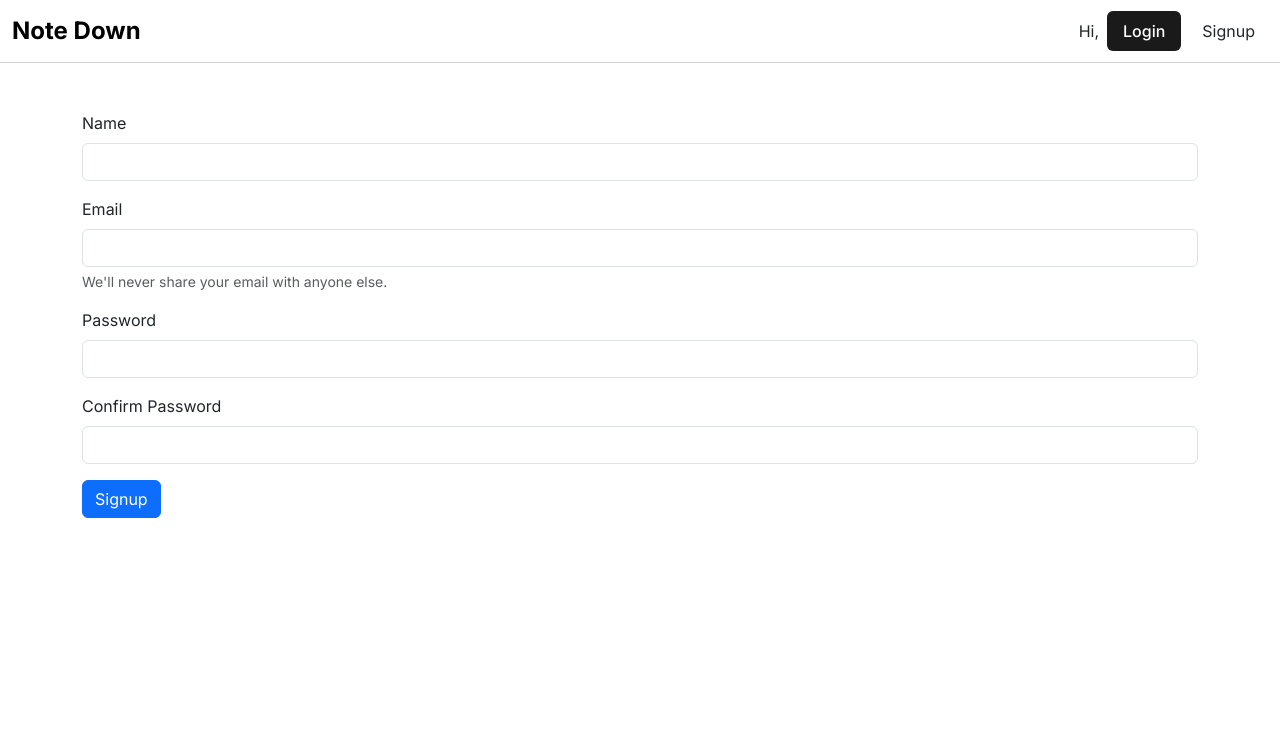
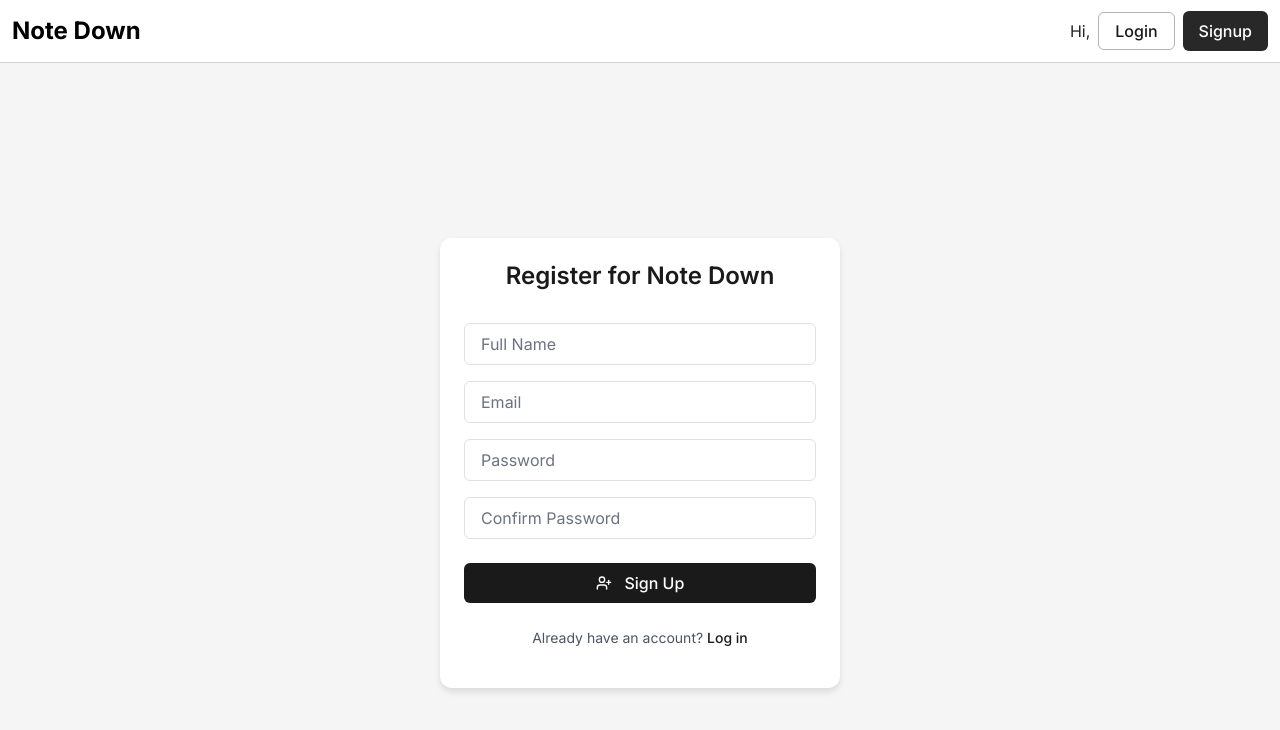
Before and after one commit to ManoharBari/Notebook-App, a React (Vite) app: page /signup in a window 1280 px wide. Shown: the top 730 px of the page. Built offline with nearby package versions, Linux system fonts and the light colour scheme.

Commit message:
updated file 14-12-24

```diff
--- a/src/components/Login.jsx
+++ b/src/components/Login.jsx
@@ -21,7 +21,7 @@ function Login() {
     <>
       <div className="contain">
         <div className="formWrapper">
-          <h1 className="title">Login to Note Down</h1>
+          <h1 className="title">Continue to Note Down</h1>
           <form onSubmit={handleSubmit} className="form">
             <div className="inputGroup">
               <input
@@ -46,8 +46,8 @@ function Login() {
               />
             </div>
             <button type="submit" className="button">
+              <LogIn size={16} />
               <span>Login</span>
-              <LogIn className="icon" size={20} />
             </button>
           </form>
           <p className="switchPrompt">
--- a/src/components/Navbar.jsx
+++ b/src/components/Navbar.jsx
@@ -41,8 +41,8 @@ function Navbar() {
 
                         {!localStorage.getItem("token") ?
                             <div>
-                                <Link to="/login" className='btn loginbtn mx-2' type='button'>Login</Link>
-                                <Link to="/signup" className='btn signupbtn' type='button'>Signup</Link>
+                                <Link to="/login" className='loginbtn mx-2' type='button'>Login</Link>
+                                <Link to="/signup" className='signupbtn' type='button'>Signup</Link>
                             </div> : <button onClick={Logout} className='btn'>
                                 <div className="icon"><LogOut size={16} /></div></button>}
                     </div>
--- a/src/components/Notes.jsx
+++ b/src/components/Notes.jsx
@@ -83,8 +83,8 @@ function Notes() {
                             </form>
                         </div>
                         <div className="modal-footer">
-                            <button type="button" ref={refClose} className="btn action-btn upbtn-close" data-bs-dismiss="modal">Close</button>
-                            <button type="button" onClick={handleSubmit} className="btn action-btn upbtn-save">Save changes</button>
+                            <button type="button" ref={refClose} className="action-btn upbtn-close" data-bs-dismiss="modal">Close</button>
+                            <button type="button" onClick={handleSubmit} className="action-btn upbtn-save">Save changes</button>
                         </div>
                     </div>
                 </div>
--- a/src/components/Notesitem.jsx
+++ b/src/components/Notesitem.jsx
@@ -9,7 +9,7 @@ function Notesitem({ note, editNote }) {
         <>
             <div className="noteItem">
                 <div className="noteContent">
-                    <div className="title">
+                    <div className="note-title">
                         <h3 className="noteTitle">{note.title}</h3>
                         <div className="action">
                             <span className='editbtn' onClick={() => { editNote(note) }}> <Pencil size={16}  /> </span>
--- a/src/components/Signup.jsx
+++ b/src/components/Signup.jsx
@@ -1,5 +1,8 @@
 import React, { useContext, useState } from 'react'
 import UserContext from '../context/user/userContext'
+import { UserPlus } from 'lucide-react'
+import { Link } from 'react-router'
+import "../styles/login.css"
 
 function signUp() {
     const { userSignup } = useContext(UserContext)
@@ -15,27 +18,64 @@ function signUp() {
         setUser({ name: "", email: "", password: "", confirmpassword: "" })
     }
     return (
-        <div className="container my-5">
-            <form onSubmit={handleSubmit}>
-                <div className="mb-3">
-                    <label htmlFor="name" className="form-label">Name</label>
-                    <input type="text" className="form-control" name='name' value={user.name} id="name" onChange={handleChange} required />
-                </div>
-                <div className="mb-3">
-                    <label htmlFor="email" className="form-label">Email</label>
-                    <input type="email" className="form-control" name='email' value={user.email} id="email" aria-describedby="emailHelp" onChange={handleChange} required />
-                    <div id="emailHelp" className="form-text">We'll never share your email with anyone else.</div>
-                </div>
-                <div className="mb-3">
-                    <label htmlFor="password" className="form-label">Password</label>
-                    <input type="password" className="form-control" name='password' value={user.password} id="password" onChange={handleChange} required />
-                </div>
-                <div className="mb-3">
-                    <label htmlFor="confirmpassword" className="form-label">Confirm Password</label>
-                    <input type="text" className="form-control" name='confirmpassword' value={user.confirmpassword} id="confirmpassword" onChange={handleChange} required />
-                </div>
-                <button type="submit" className="btn btn-primary">Signup</button>
-            </form>
+        <div className="contain">
+            <div className="formWrapper">
+                <h1 className="title">Register for Note Down</h1>
+                <form onSubmit={handleSubmit} className="form">
+                    <div className="inputGroup">
+                        <input
+                            type="text"
+                            name="name"
+                            placeholder="Full Name"
+                            value={user.name}
+                            onChange={handleChange}
+                            className="input"
+                            required
+                        />
+                    </div>
+                    <div className="inputGroup">
+                        <input
+                            type="email"
+                            name="email"
+                            placeholder="Email"
+                            value={user.email}
+                            onChange={handleChange}
+                            className="input"
+                            required
+                        />
+                    </div>
+                    <div className="inputGroup">
+                        <input
+                            type="password"
+                            name="password"
+                            placeholder="Password"
+                            value={user.password}
+                            onChange={handleChange}
+                            className="input"
+                            required
+                        />
+                    </div>
+                    <div className="inputGroup">
+                        <input
+                            type="password"
+                            name="confirmpassword"
+                            placeholder="Confirm Password"
+                            value={user.confirmpassword}
+                            onChange={handleChange}
+                            className="input"
+                            required
+                        />
+                    </div>
+
+                    <button type="submit" className="button">
+                        <UserPlus size={16} />
+                        <span>Sign Up</span>
+                    </button>
+                </form>
+                <p className="switchPrompt">
+                    Already have an account? <Link to="/login" className="switchLink">Log in</Link>
+                </p>
+            </div>
         </div>
     )
 }
--- a/src/styles/Addnotes.css
+++ b/src/styles/Addnotes.css
@@ -93,6 +93,6 @@
 }
 
 .saveButton {
-  background-color: rgb(45, 45, 45);
+  background-color: rgb(19, 19, 19);
   color: white;
 }
--- a/src/styles/Notes.css
+++ b/src/styles/Notes.css
@@ -45,7 +45,7 @@
   padding: 1rem;
 }
 
-.title {
+.note-title {
   display: flex;
   justify-content: space-between;
   align-items: center;
--- a/src/styles/login.css
+++ b/src/styles/login.css
@@ -14,7 +14,7 @@ body {
 
 .formWrapper {
   background: white;
-  padding: 2.5rem;
+  padding: 1.5rem;
   border-radius: 12px;
   box-shadow: 0 4px 6px rgba(0, 0, 0, 0.1);
   width: 100%;
@@ -23,10 +23,12 @@ body {
 
 .title {
   margin: 0 0 2rem;
-  font-size: 1.75rem;
+  font-size: 1.5rem;
   font-weight: 600;
   text-align: center;
   color: #1a1a1a;
+  display: flex;
+  justify-content: center;
 }
 
 .form {
@@ -41,7 +43,7 @@ body {
 
 .input {
   width: 100%;
-  padding: 0.75rem 1rem;
+  padding: 0.5rem 1rem;
   border: 1px solid #e0e0e0;
   border-radius: 6px;
   font-size: 1rem;
@@ -62,9 +64,9 @@ body {
   display: flex;
   align-items: center;
   justify-content: center;
-  gap: 0.5rem;
+  gap: 0.8rem;
   width: 100%;
-  padding: 0.75rem 1.5rem;
+  padding: 0.5rem 1.5rem;
   margin-top: 0.5rem;
   background-color: #1a1a1a;
   color: white;
@@ -78,33 +80,41 @@ body {
 
 .loginbtn {
   gap: 0.5rem;
+  padding: 0.4rem 1rem;
+  color: #1a1a1a;
+  border: 1.5px solid rgba(57, 57, 57, 0.386);
+  border-radius: 6px;
+  font-size: 1rem;
+  font-weight: 500;
+  cursor: pointer;
+  text-decoration: none;
+  transition: background-color 0.2s;
+}
+
+.loginbtn:hover{
+    background-color: #e9e9e95e;
+}
+
+.signupbtn {
+  gap: 0.5rem;
   padding: 0.5rem 1rem;
-  background-color: #1a1a1a;
+  background-color: #282828;
   color: white;
   border: none;
   border-radius: 6px;
   font-size: 1rem;
   font-weight: 500;
   cursor: pointer;
+  text-decoration: none;
   transition: background-color 0.2s;
+}
+
+.signupbtn:hover{
+    background-color: #000000;
 }
 
 .button:hover {
   background-color: #000;
-}
-
-.icon {
-  transition: transform 0.2s;
-}
-
-.button:hover .icon {
-  transform: translateX(2px);
-}
-
-.error {
-  color: #dc2626;
-  font-size: 0.875rem;
-  margin-top: -0.5rem;
 }
 
 .switchPrompt {
```
Also changed, not shown: src/context/user/UserState.jsx (+9 -4 lines).
